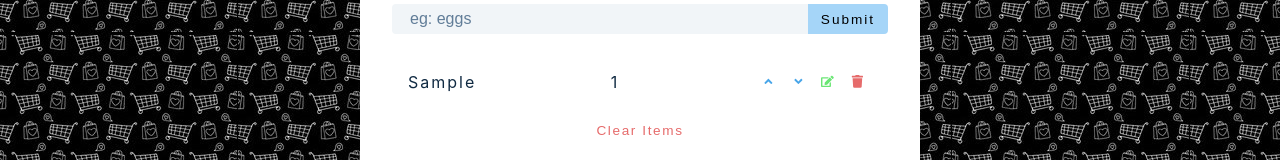
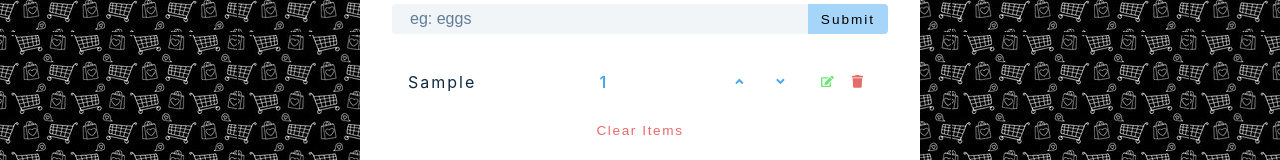
Before and after one commit to LisaVCherian/Grocery-List, a React (Create React App) app in the folder grocery-list/: page / in a window 1280 px wide. Both pictures are taken after typing "Sample" into the empty fields and a click on the button "Submit". Shown: the part 208-368 px from the top of the page. Built offline with nearby package versions, Linux system fonts and the light colour scheme.

Commit message:
added local storage

```diff
--- a/grocery-list/src/App.js
+++ b/grocery-list/src/App.js
@@ -1,11 +1,20 @@
-import React, { useState } from "react";
+import React, { useState, useEffect } from "react";
 import Alert from './Alert';
 import List from './List';
+
+const getLocalStorage = () => {
+  let list = localStorage.getItem('list');
+  if (list) {
+    return (list = JSON.parse(localStorage.getItem('list')));
+  } else {
+    return [];
+  }
+};
 
 function App() {
 
   const [name, setName] = useState('');
-  const [list, setList] = useState([]);
+  const [list, setList] = useState(getLocalStorage());
   const [editing, setEditing] = useState(false);
   const [editID, setEditID] = useState(null);
   const [alert, setAlert] = useState({ show: false, msg: '', type: '' });
@@ -19,7 +28,7 @@ function App() {
     else if (name && editing) {
       setList(list.map((item) => {
         if (item.id === editID)
-          return { ...item, title: name }
+          return { ...item, title: name, quanty: quantity }
 
         return item;
       })
@@ -71,6 +80,10 @@ function App() {
     setQuantity(x.quanty);
   }
 
+  useEffect(() => {
+    localStorage.setItem('list', JSON.stringify(list));
+  }, [list]);
+
   return (
     <section className="section-center">
       <form className="grocery-form" onSubmit={handleSubmit}>
--- a/grocery-list/src/List.js
+++ b/grocery-list/src/List.js
@@ -9,7 +9,7 @@ const List = ({ items, removeItem, editItem, quantInc, quantDec }) => {
                 return (
                     <article className='grocery-item' key={id}>
                         <p className='title'>{title}</p>
-                        <p className='title'>{quanty}</p>
+                        <p className='quanty'>{quanty}</p>
 
                         <div className='btn-container'>
                             <button type='button' className='inc-btn' onClick={() => quantInc(id)}><FaAngleUp /></button>
--- a/grocery-list/src/index.css
+++ b/grocery-list/src/index.css
@@ -253,9 +253,15 @@ main {
   letter-spacing: 2px;
   transition: var(--transition);
 }
+.quanty {
+  margin-bottom: 0;
+  color: var(--clr-primary-5);
+  letter-spacing: 2px;
+  font-weight: 600;
+  transition: var(--transition);
+}
 .edit-btn,
-.delete-btn,
-.inc-btn {
+.delete-btn {
   background: transparent;
   border-color: transparent;
   cursor: pointer;
@@ -264,6 +270,12 @@ main {
   transition: var(--transition);
 }
 .inc-btn {
+  background: transparent;
+  border-color: transparent;
+  cursor: pointer;
+  font-size: 0.8rem;
+  margin-right: 1.5rem;
+  transition: var(--transition);
   color: var(--clr-primary-5);
 }
 .edit-btn {
```
